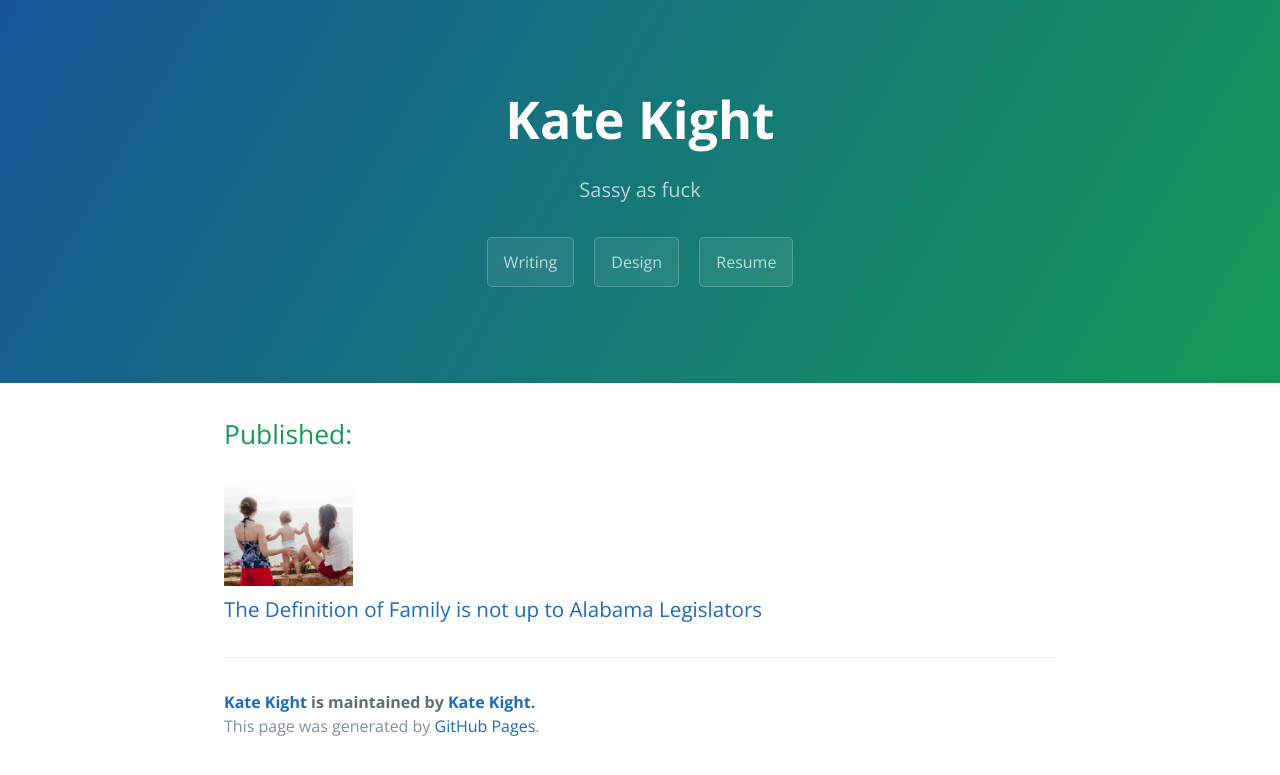
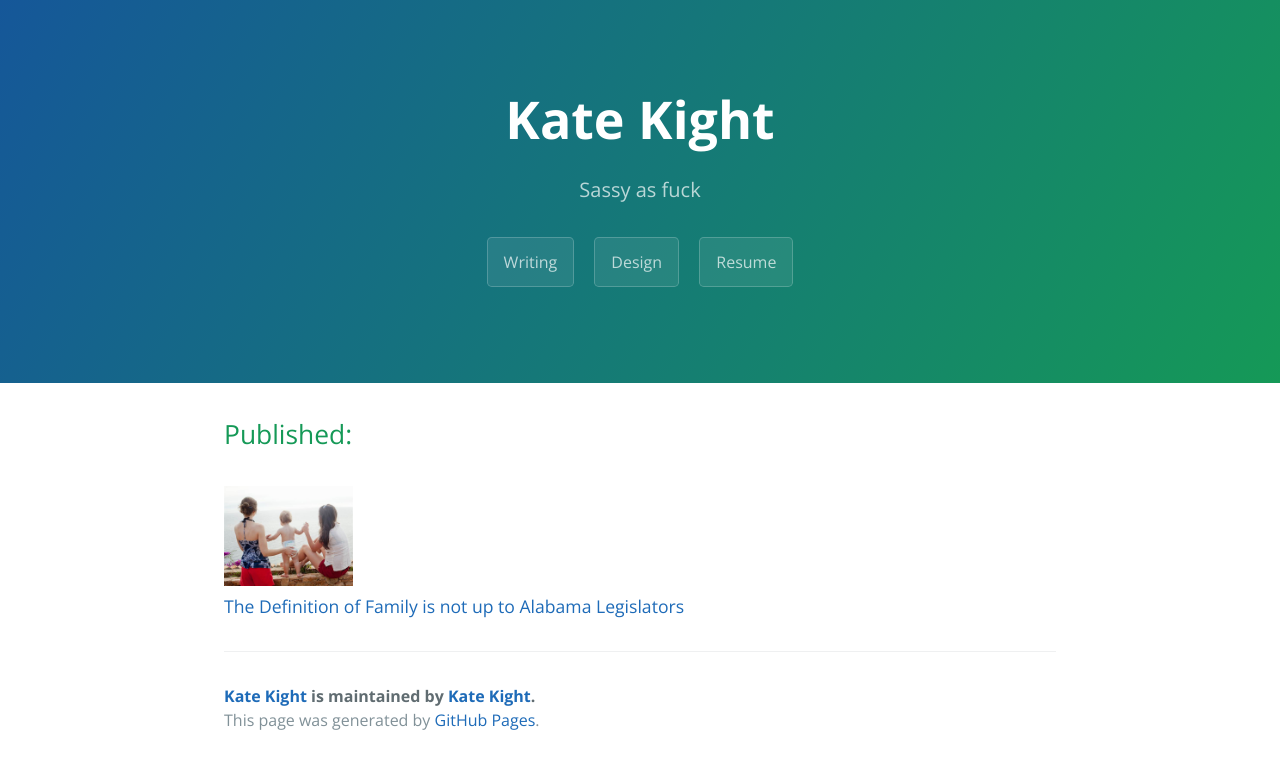
Before and after one commit to Flyakight/flyakight.github.io, a Jekyll site: the page built from _posts/2017-03-15-writing.markdown, in a window 1280 px wide. Shown: the top 775 px of the page. Built offline with Jekyll 4.4.1, drawn with Linux system fonts in a browser that asks for light colours.

Commit message:
Update 2017-03-15-writing.markdown

```diff
--- a/_posts/2017-03-15-writing.markdown
+++ b/_posts/2017-03-15-writing.markdown
@@ -7,9 +7,9 @@ categories: main
 <h2>
 Published:
 </h2>
-<h3>
+<h4>
 <img src="http://www.katekight.com/Images/nbcoutphoto.jpg" alt="NBC Article" height="100">
 <a href="http://www.nbcnews.com/feature/nbc-out/opinion-definition-family-not-alabama-legislators-n724171">
 <p> The Definition of Family is not up to Alabama Legislators </p>
 </a>
-</h3>
+</h4>
```
